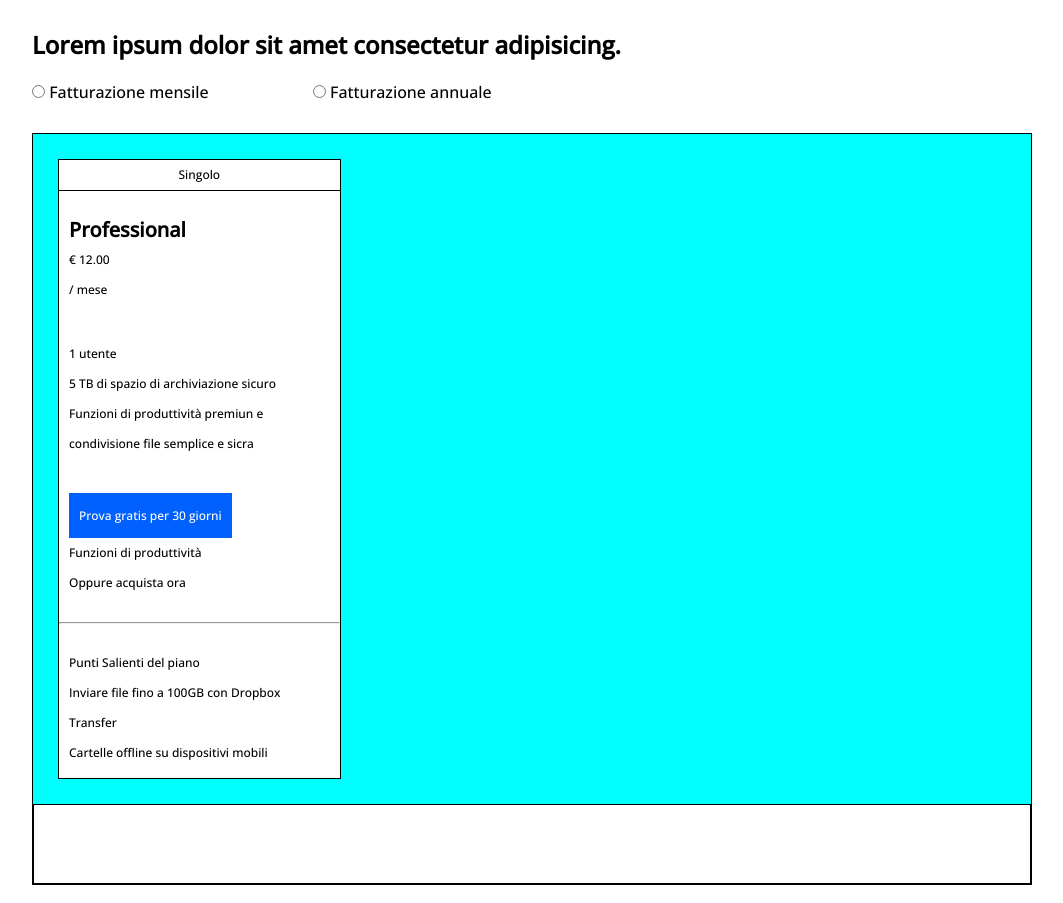
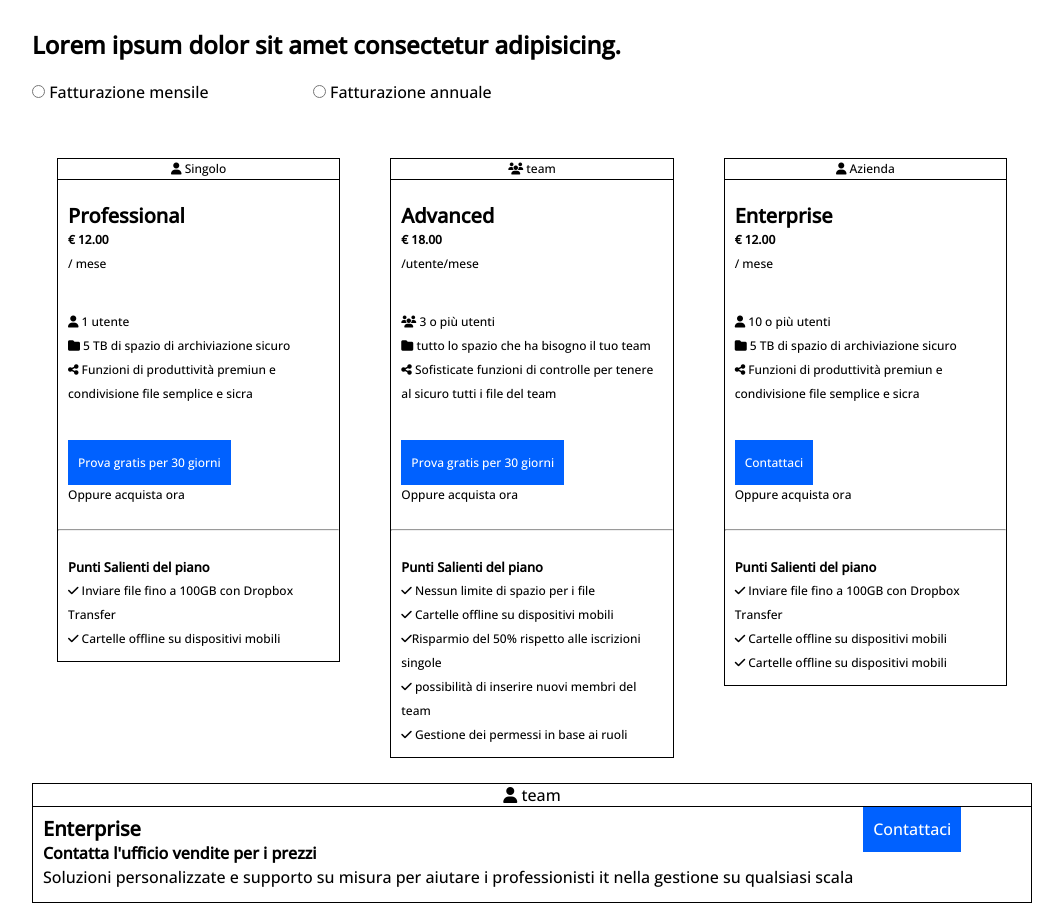
Before and after one commit to Federico-Maiocchi/htmlcss-dropbox, a plain HTML site: page index.html in a window 1280 px wide. Shown: the part 700-1603 px from the top of the page, without its empty margins (108-1171 px from the left). Drawn offline with nearby package versions, Linux system fonts and the light colour scheme.

Commit message:
ADD: button in col 12

```diff
--- a/css/app.css
+++ b/css/app.css
@@ -161,7 +161,6 @@ h1 {
 
 /*SUB*/
 .container-medium-subscriptions {
-    border: 1px solid black;
     max-width: 1000px;
     margin: 0 auto;
 }
@@ -172,6 +171,17 @@ h1 {
     width: 100%;
 }
 
+.subscriptions .col-4 {
+    width: calc((100% / 12) * 4);
+    padding: 25px;
+}
+
+
+.subscriptions .col-12 {
+    border: 1px solid black;
+    height: 120px;
+}
+
 /*card*/
 .card-subscriptions {
     border: 1px solid black;
@@ -180,7 +190,7 @@ h1 {
     background-color: white;
     max-width: 100%;
     gap: 14px;
-    line-height: 30px;
+    line-height: 20px;
     font-size: 12px;
 
 }
@@ -192,15 +202,18 @@ h1 {
 
 .main-card-subscriptions {
     padding: 10px;
+    line-height: 24px;
 }
 
 .main-card-subscriptions h2 {
     font-size: 20px;
+    line-height: 24px;
 }
 
 
 .privileges {
     padding: 10px;
+    line-height: 24px;
 }
 
 .free-trial {
@@ -212,6 +225,11 @@ h1 {
 }
 .Professional {
     padding: 10px;
+    line-height: 24px;
+}
+
+.Professional > h5 {
+    font-size: 13px;
 }
 /*Debug*/
 
@@ -224,21 +242,3 @@ h1 {
     max-width: 1000px;
     margin: 0 auto;
 } */
-
-
-
-.debug .col-4 {
-
-    background-color: aqua;
-    min-height: 80px;
-    padding: 10px;
-    width: calc((100% / 12) * 4);
-    padding: 25px;
-}
-
-
-.debug .col-12 {
-    border: 1px solid black;
-    min-height: 80px;
-    width: 100%;
-}
--- a/index.html
+++ b/index.html
@@ -80,40 +80,120 @@
                     <div class="col-4">
                         <div class="card-subscriptions">
                             <div class="page-card-subscriptions">
-                                <p>Singolo</p>
+                                <p><i class="fa-solid fa-user"></i> Singolo</p>
                             </div>
                             <div class="main-card-subscriptions">
                                 <h2>Professional</h2>
-                                <p>&euro; 12.00</p>
+                                <p><strong>&euro; 12.00</strong></p>
                                 <p>/ mese</p>
                             </div>
                             <div class="privileges">
-                                <p>1 utente</p>
-                                <p>5 TB di spazio di archiviazione sicuro</p>
-                                <p>Funzioni di produttività premiun e condivisione file semplice e sicra</p>
+                                <ul>
+                                    <li><p><i class="fa-solid fa-user"></i> 1 utente</p></li>
+                                    <li><p><i class="fa-solid fa-folder"></i> 5 TB di spazio di archiviazione sicuro</p></li>
+                                    <li><p><i class="fa-solid fa-share-nodes"></i> Funzioni di produttività premiun e condivisione file semplice e sicra</p></li>
+                                </ul>
                             </div>
                             <div class="free-trial">
                                 <a class="button button-free-trial" href="#">Prova gratis per 30 giorni</a>
-                                <p>Funzioni di produttività</p>
                                 <p>Oppure <a href="#">acquista ora</a></p>
                             </div>
                             <hr>
                             <div class="Professional">
-                                <p>Punti Salienti del piano</p>
-                                <p>Inviare file fino a 100GB con Dropbox Transfer</p>
-                                <p>Cartelle offline su dispositivi mobili</p>
+                                <h5>Punti Salienti del piano</h5>
+                                <ul>
+                                    <li><p><i class="fa-solid fa-check"></i> Inviare file fino a 100GB con Dropbox Transfer</p></li>
+                                    <li><p><i class="fa-solid fa-check"></i> Cartelle offline su dispositivi mobili</p></li>
+                                </ul>
                             </div>
                         </div>
                     </div>
                     <div class="col-4">
+                        <div class="card-subscriptions">
+                            <div class="page-card-subscriptions">
+                                <p><i class="fa-solid fa-users"></i> team</p>
+                            </div>
+                            <div class="main-card-subscriptions">
+                                <h2>Advanced</h2>
+                                <p><strong>&euro; 18.00</strong></p>
+                                <p>/utente/mese</p>
+                            </div>
+                            <div class="privileges">
+                                <ul>
+                                    <li><p><i class="fa-solid fa-users"></i> 3 o più utenti </p></li>
+                                    <li><p><i class="fa-solid fa-folder"></i> tutto lo spazio che ha bisogno il tuo team</p></li>
+                                    <li><p><i class="fa-solid fa-share-nodes"></i> Sofisticate funzioni di controlle per tenere al sicuro tutti i file del team </p></li>
+                                </ul>
+                            </div>
+                            <div class="free-trial">
+                                <a class="button button-free-trial" href="#">Prova gratis per 30 giorni</a>
+                                <p>Oppure <a href="#">acquista ora</a></p>
+                            </div>
+                            <hr>
+                            <div class="Professional">
+                                <h5>Punti Salienti del piano</h5>
+                                <ul>
+                                    <li><p><i class="fa-solid fa-check"></i> Nessun limite di spazio per i file</p></li>
+                                    <li><p><i class="fa-solid fa-check"></i> Cartelle offline su dispositivi mobili</p></li>
+                                    <li><p><i class="fa-solid fa-check"></i>Risparmio del 50% rispetto alle iscrizioni singole</p></li>
+                                    <li><p><i class="fa-solid fa-check"></i> possibilità di inserire nuovi membri del team</p></li>
+                                    <li><p><i class="fa-solid fa-check"></i> Gestione dei permessi in base ai ruoli</p></li>
+                                </ul>
+                            </div>
+                        </div>
                     </div>
                     <div class="col-4">
+                        <div class="card-subscriptions">
+                            <div class="page-card-subscriptions">
+                                <p><i class="fa-solid fa-user"></i> Azienda</p>
+                            </div>
+                            <div class="main-card-subscriptions">
+                                <h2>Enterprise</h2>
+                                <p><strong>&euro; 12.00 </strong></p>
+                                <p>/ mese</p>
+                            </div>
+                            <div class="privileges">
+                                <ul>
+                                    <li><p><i class="fa-solid fa-user"></i> 10 o più utenti</p></li>
+                                    <li><p><i class="fa-solid fa-folder"></i> 5 TB di spazio di archiviazione sicuro</p></li>
+                                    <li><p><i class="fa-solid fa-share-nodes"></i> Funzioni di produttività premiun e condivisione file semplice e sicra</p></li>
+                                </ul>
+                            </div>
+                            <div class="free-trial">
+                                <a class="button button-free-trial" href="#"> Contattaci</a>
+                                <p>Oppure <a href="#">acquista ora</a></p>
+                            </div>
+                            <hr>
+                            <div class="Professional">
+                                <h5>Punti Salienti del piano</h5>
+                                <ul>
+                                    <li><p><i class="fa-solid fa-check"></i> Inviare file fino a 100GB con Dropbox Transfer</p></li>
+                                    <li><p><i class="fa-solid fa-check"></i> Cartelle offline su dispositivi mobili</p></li>
+                                    <li><p><i class="fa-solid fa-check"></i> Cartelle offline su dispositivi mobili</p></li>
+                                </ul>
+                            </div>
+                        </div>
                     </div>
                     <div class="col-12">
+                        <div class="page-card-subscriptions">
+                            <p><i class="fa-solid fa-user"></i> team</p>
+                        </div>
+                        <div class="row">
+                            <div class="main-card-subscriptions">
+                                <h2>Enterprise</h2>
+                                <p><strong>Contatta l'ufficio vendite per i prezzi </strong></p>
+                                <p>Soluzioni personalizzate e supporto su misura per aiutare i professionisti it nella gestione su qualsiasi scala</p>
+                            </div>
+                            <div>
+                                <a class="button button-free-trial" href="#"> Contattaci</a>
+                            </div>
+                        </div>
+                        </div>
                     </div>
                 </div>
             </div>
         </section>
+
     </main>
 
 </body>
```
